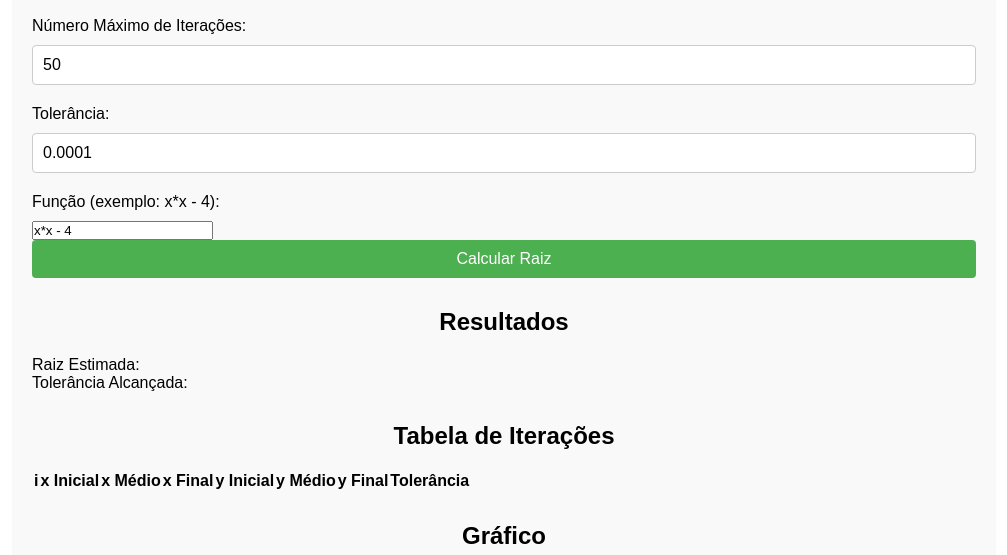
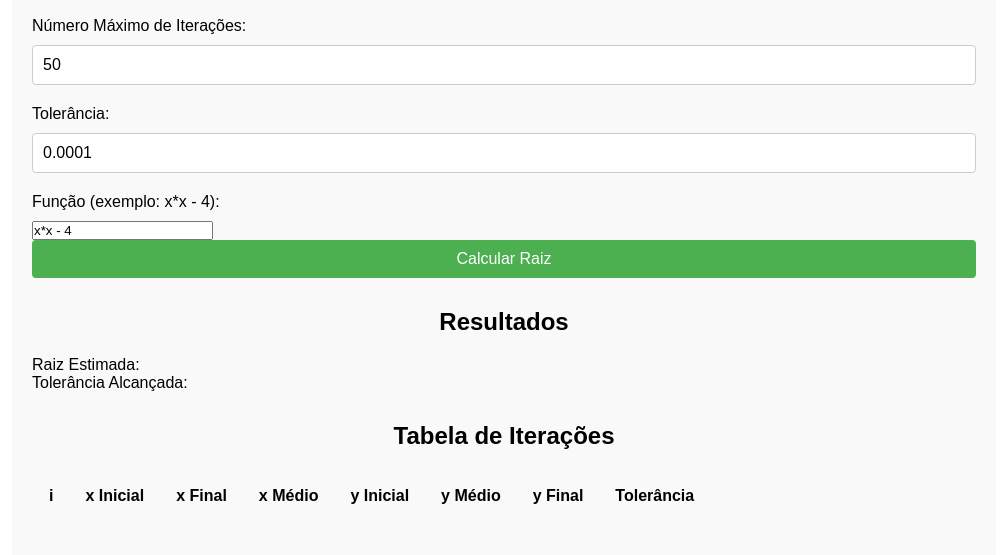
Before and after one commit to LuizzGIT/TrabalhoMatematica, a plain HTML site: page index.html in a window 1280 px wide. Shown: the part 3592-4147 px from the top of the page, without its empty margins (136-1143 px from the left). Drawn offline with nearby package versions, Linux system fonts and the light colour scheme.

Commit message:
atualização tabela

```diff
--- a/index.html
+++ b/index.html
@@ -100,8 +100,8 @@
                         <tr>
                             <th>i</th>
                             <th>x Inicial</th>
+                            <th>x Final</th>
                             <th>x Médio</th>
-                            <th>x Final</th>
                             <th>y Inicial</th>
                             <th>y Médio</th>
                             <th>y Final</th>
--- a/style.css
+++ b/style.css
@@ -78,3 +78,7 @@ canvas {
     max-width: 100%;
     height: auto;
 }
+
+#tabelaBissecao thead tr th{
+    padding: 15px;
+}
```
